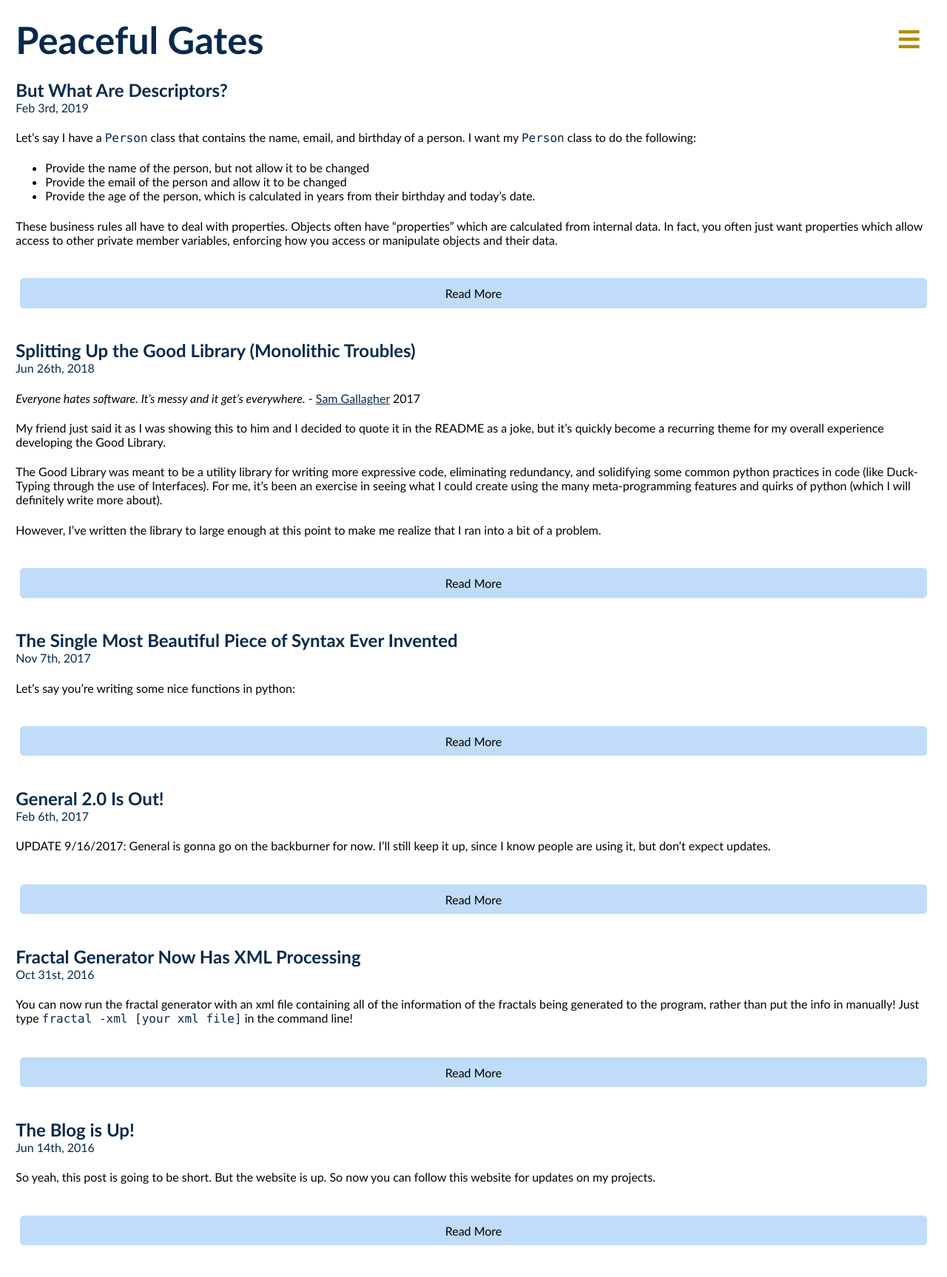
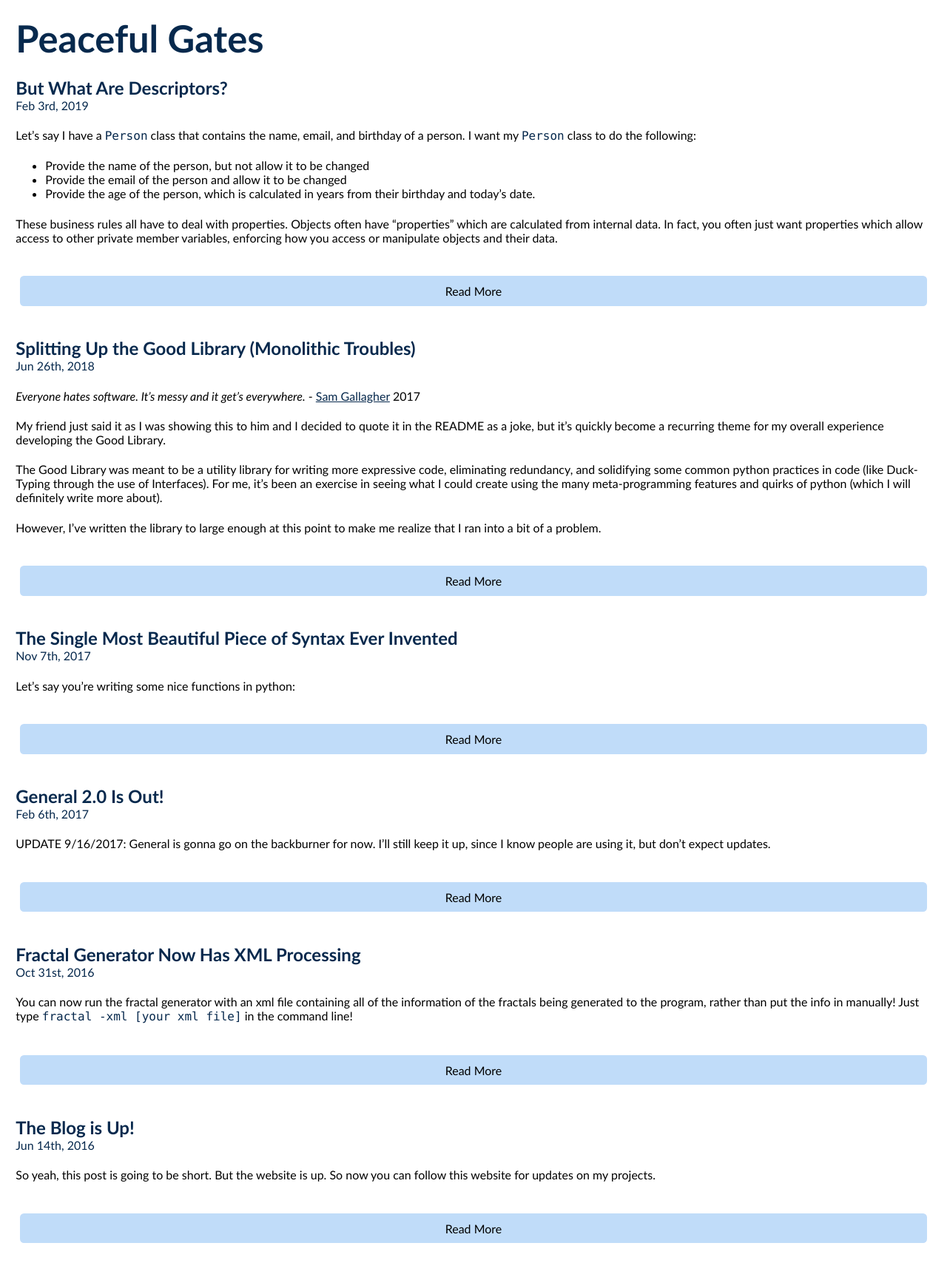
Before and after one commit to andydevs/jekyll-theme-peaceful-gates, a Jekyll site: the page built from index.html, in a window 1280 px wide. Shown: the whole page at 74% size. Built offline with Jekyll 4.4.1, drawn with Linux system fonts in a browser that asks for light colours.

Commit message:
Added show on mobile

```diff
--- a/_sass/jekyll-theme-peaceful-gates.scss
+++ b/_sass/jekyll-theme-peaceful-gates.scss
@@ -6,6 +6,7 @@ $fa-font-path: "/assets/fonts";
 @import "./fontawesome/solid.scss";
 @import "./fontawesome/brands.scss";
 @import "./jekyll-theme-peaceful-gates/variables";
+@import "./jekyll-theme-peaceful-gates/mixins";
 @import "./jekyll-theme-peaceful-gates/base";
 @import "./jekyll-theme-peaceful-gates/code";
 @import "./jekyll-theme-peaceful-gates/menu";
--- a/_sass/jekyll-theme-peaceful-gates/_button.scss
+++ b/_sass/jekyll-theme-peaceful-gates/_button.scss
@@ -1,3 +1,9 @@
+@include on-desktop {
+    .show-on-mobile {
+        display: none !important;
+    }
+}
+
 .button-group {
     // Spacing
     margin: $spacing-3 0pt;
--- /dev/null
+++ b/_sass/jekyll-theme-peaceful-gates/_mixins.scss
@@ -0,0 +1,5 @@
+@mixin on-desktop {
+    @media screen and (min-width: $breakpoint-mobile) {
+        @content;
+    }
+}
--- a/_sass/jekyll-theme-peaceful-gates/_variables.scss
+++ b/_sass/jekyll-theme-peaceful-gates/_variables.scss
@@ -25,3 +25,7 @@ $large-font-size: 20pt !default;
 $medium-font-size: 16pt !default;
 $normal-font-size: 12pt !default;
 $small-font-size: 8pt !default;
+
+// Breakpoints
+$breakpoint-mobile: 500px !default;
+$desktop-menu-width: 300px !default;
```
Also changed, not shown: TODO.md (+1 -0 lines).
